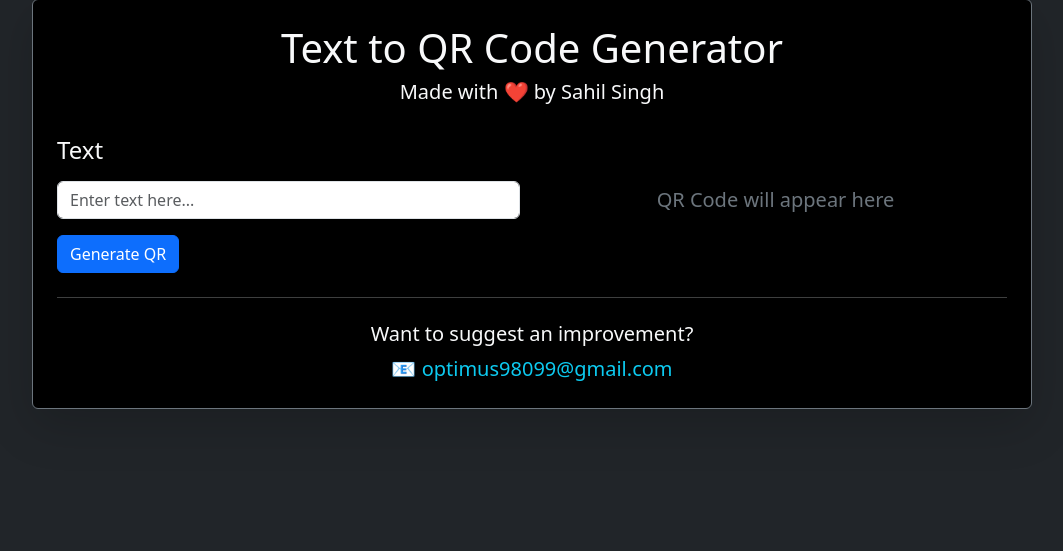
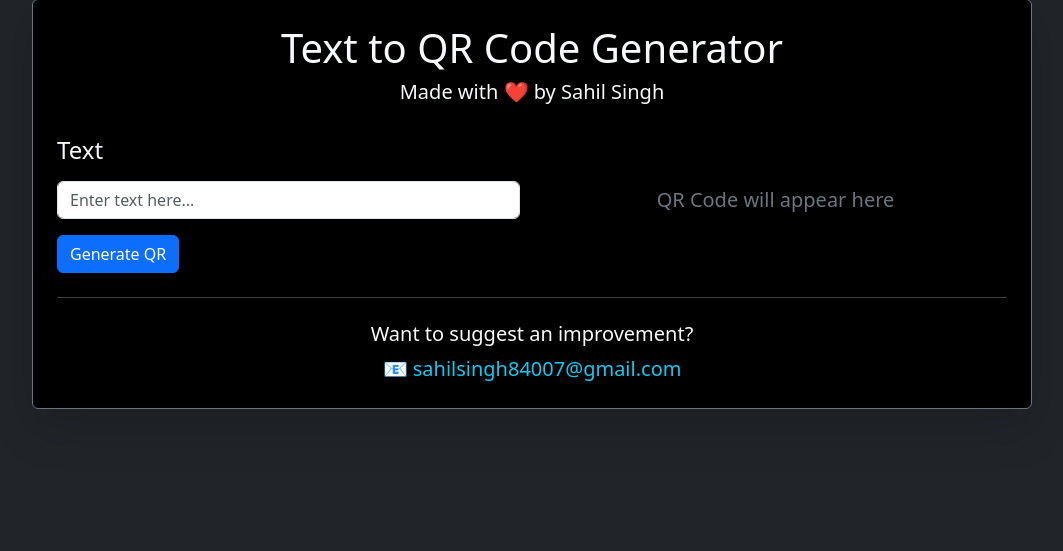
Before and after one commit to SahilSingh8400/QR_CODE_GENERATOR, a Flask app: page / in a window 1280 px wide. Shown: the part 196-747 px from the top of the page, without its empty margins (108-1171 px from the left). Run offline with Flask 3, Linux system fonts and the light colour scheme.

Commit message:
Update email contact in index.html

```diff
--- a/templates/index.html
+++ b/templates/index.html
@@ -92,7 +92,7 @@
             <a
                 href="mailto:optimus98099@gmail.com?subject=QR Generator Feedback"
                 class="text-info text-decoration-none fs-5">
-                📧 optimus98099@gmail.com
+                📧 sahilsingh84007@gmail.com
             </a>
 
         </div>
```
